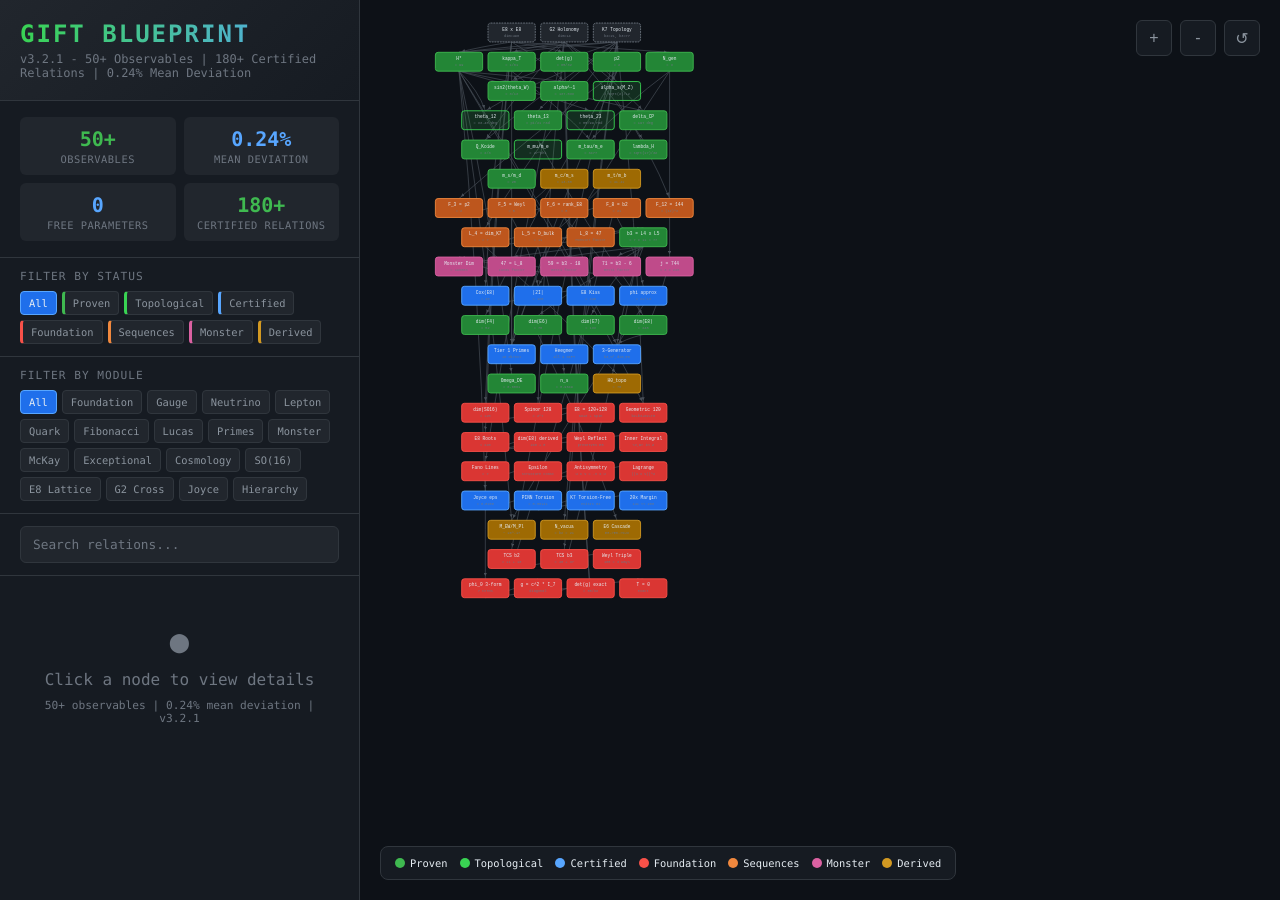
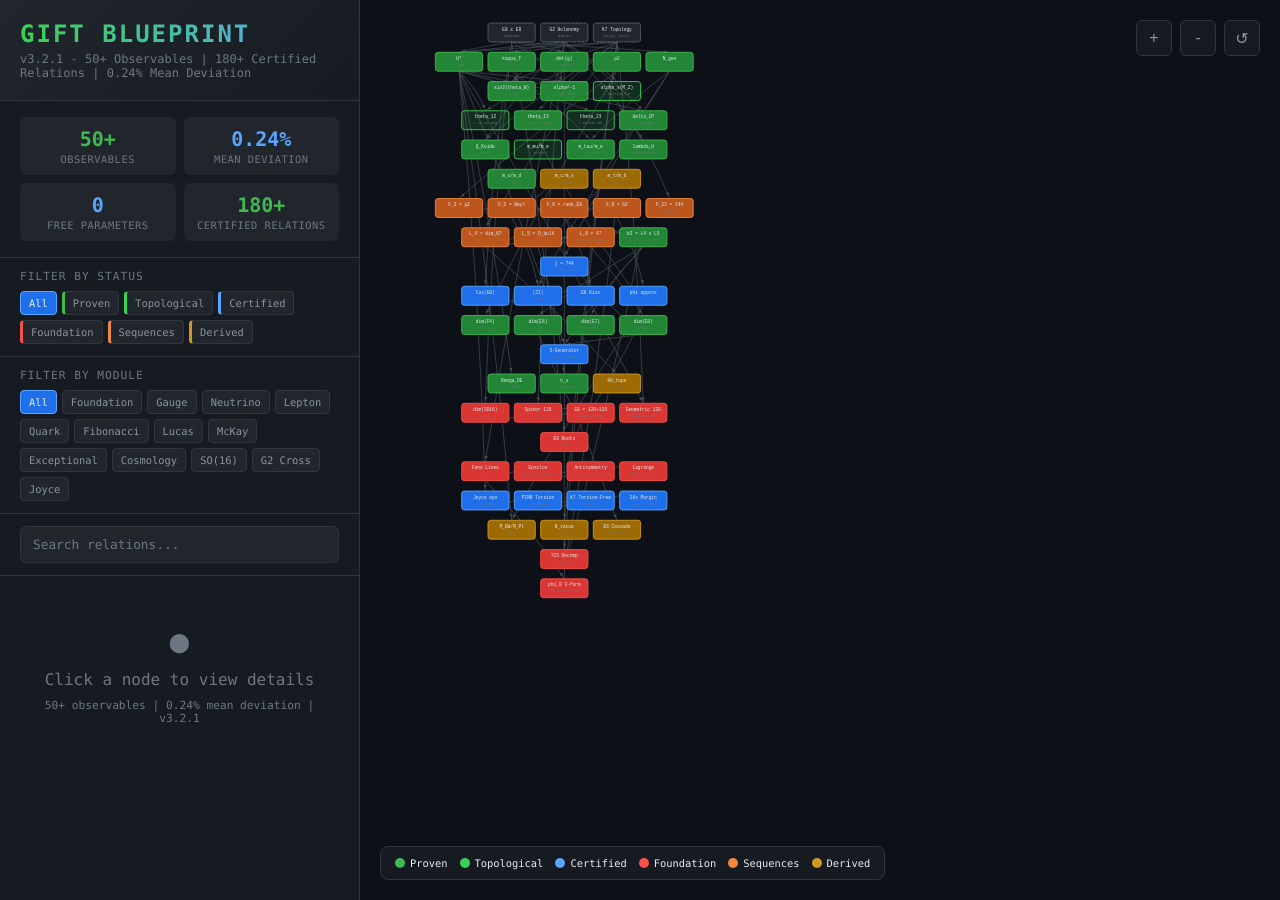
Before and after one commit to gift-framework/core, a Jekyll site: the page home_page/gift_blueprint.html, which Jekyll copies as it is, in a window 1280 px wide. Built offline with Jekyll 4.4.1, drawn with Linux system fonts in a browser that asks for light colours.

Commit message:
refactor: Streamline dependency graph by removing redundancies
Consolidation:
- Monster cluster → single j_invariant node (j = 744 = N_gen × dim_E8)
- E8 Lattice cluster → single e8_roots node (240 roots, Weyl-invariant)
- TCS cluster → single tcs_decomp node (b2=11+10, b3=40+37)
- Metric cluster → single phi0_form node (G2 3-form with induced metric)
- det_exact merged into det_g (redundant representation)

Removed:
- monster_dim, monster_47, monster_59, monster_71 (isolated leaves)
- heegner, tier1_primes (orphan nodes)
- weyl_reflect, inner_integral, e8_dim_derived (leaf nodes)
- weyl_triple, metric_diag, torsion_zero (merged into parent)

Net result: 57 fewer lines, cleaner graph structure

```diff
--- a/home_page/gift_blueprint.html
+++ b/home_page/gift_blueprint.html
@@ -333,7 +333,6 @@
                     <button class="filter-btn" data-status="certified" data-filter="certified">Certified</button>
                     <button class="filter-btn" data-status="foundation" data-filter="foundation">Foundation</button>
                     <button class="filter-btn" data-status="sequence" data-filter="sequence">Sequences</button>
-                    <button class="filter-btn" data-status="monster" data-filter="monster">Monster</button>
                     <button class="filter-btn" data-status="derived" data-filter="derived">Derived</button>
                 </div>
             </div>
@@ -349,16 +348,12 @@
                     <button class="filter-btn" data-filter="quark">Quark</button>
                     <button class="filter-btn" data-filter="fibonacci">Fibonacci</button>
                     <button class="filter-btn" data-filter="lucas">Lucas</button>
-                    <button class="filter-btn" data-filter="primes">Primes</button>
-                    <button class="filter-btn" data-filter="monster">Monster</button>
                     <button class="filter-btn" data-filter="mckay">McKay</button>
                     <button class="filter-btn" data-filter="exceptional">Exceptional</button>
                     <button class="filter-btn" data-filter="cosmology">Cosmology</button>
                     <button class="filter-btn" data-filter="so16">SO(16)</button>
-                    <button class="filter-btn" data-filter="e8lattice">E8 Lattice</button>
                     <button class="filter-btn" data-filter="g2cross">G2 Cross</button>
                     <button class="filter-btn" data-filter="joyce">Joyce</button>
-                    <button class="filter-btn" data-filter="hierarchy">Hierarchy</button>
                 </div>
             </div>
 
@@ -384,7 +379,6 @@
                 <div class="legend-item"><div class="legend-dot certified"></div><span>Certified</span></div>
                 <div class="legend-item"><div class="legend-dot foundation"></div><span>Foundation</span></div>
                 <div class="legend-item"><div class="legend-dot sequence"></div><span>Sequences</span></div>
-                <div class="legend-item"><div class="legend-dot monster"></div><span>Monster</span></div>
                 <div class="legend-item"><div class="legend-dot derived"></div><span>Derived</span></div>
             </div>
 
@@ -482,17 +476,9 @@
                 { id: "b3_lucas", label: "b3 = L4 x L5", sublabel: "= 7 x 11 = 77", layer: 7, status: "proven", sector: "lucas",
                   formula: "b3 = L_4 * L_5 = dim_K7 * D_bulk = 77", predicted: 77, description: "Deep structural relation" },
 
-                // ==================== LAYER 8: MONSTER GROUP ====================
-                { id: "monster_dim", label: "Monster Dim", sublabel: "= 196883", layer: 8, status: "monster", sector: "monster",
-                  formula: "196883 = 47 x 59 x 71 (all GIFT-expressible)", predicted: 196883, description: "Smallest Monster rep" },
-                { id: "monster_47", label: "47 = L_8", sublabel: "Lucas factor", layer: 8, status: "monster", sector: "monster",
-                  formula: "47 = L_8 (Lucas number)", predicted: 47, description: "First Monster factor" },
-                { id: "monster_59", label: "59 = b3 - 18", sublabel: "Betti factor", layer: 8, status: "monster", sector: "monster",
-                  formula: "59 = b3 - L_6 = 77 - 18", predicted: 59, description: "Second Monster factor" },
-                { id: "monster_71", label: "71 = b3 - 6", sublabel: "Betti factor", layer: 8, status: "monster", sector: "monster",
-                  formula: "71 = b3 - 6 = 77 - 6", predicted: 71, description: "Third Monster factor" },
-                { id: "j_invariant", label: "j = 744", sublabel: "= 3 x 248", layer: 8, status: "monster", sector: "monster",
-                  formula: "j_constant = N_gen x dim_E8 = 3 x 248", predicted: 744, description: "j-invariant constant" },
+                // ==================== LAYER 8: MOONSHINE (simplified) ====================
+                { id: "j_invariant", label: "j = 744", sublabel: "= 3 x 248", layer: 8, status: "certified", sector: "moonshine",
+                  formula: "j_constant = N_gen x dim_E8 = 3 x 248", predicted: 744, description: "j-invariant constant term" },
 
                 // ==================== LAYER 9: McKAY CORRESPONDENCE ====================
                 { id: "coxeter_e8", label: "Cox(E8)", sublabel: "= 30", layer: 9, status: "certified", sector: "mckay",
@@ -514,11 +500,7 @@
                 { id: "dim_e8", label: "dim(E8)", sublabel: "= 248", layer: 10, status: "proven", sector: "exceptional",
                   formula: "dim(E8) = rank_E8 x prime_11 = 8 x 31", predicted: 248, description: "E8 dimension" },
 
-                // ==================== LAYER 11: PRIMES ATLAS ====================
-                { id: "tier1_primes", label: "Tier 1 Primes", sublabel: "10 direct", layer: 11, status: "certified", sector: "primes",
-                  formula: "{2,3,5,7,11,13,17,19,31,61} = direct GIFT", predicted: 10, description: "Direct GIFT constant primes" },
-                { id: "heegner", label: "Heegner", sublabel: "All 9 GIFT", layer: 11, status: "certified", sector: "primes",
-                  formula: "{1,2,3,7,11,19,43,67,163} all GIFT-expressible", predicted: 9, description: "Heegner discriminants" },
+                // ==================== LAYER 11: PRIMES ATLAS (simplified) ====================
                 { id: "three_gen", label: "3-Generator", sublabel: "b3,H*,dim_E8", layer: 11, status: "certified", sector: "primes",
                   formula: "All primes < 200 from {77, 99, 248}", predicted: 100, description: "Three-generator theorem" },
 
@@ -540,15 +522,9 @@
                 { id: "geometric_120", label: "Geometric 120", sublabel: "b2+b3+G2+r8", layer: 13, status: "foundation", sector: "so16",
                   formula: "21 + 77 + 14 + 8 = 120 = dim(SO(16))", predicted: 120, description: "Topology encodes gauge bosons" },
 
-                // ==================== LAYER 14: E8 LATTICE (v4.0) ====================
+                // ==================== LAYER 14: E8 LATTICE (v4.0, simplified) ====================
                 { id: "e8_roots", label: "E8 Roots", sublabel: "= 240", layer: 14, status: "foundation", sector: "e8lattice",
-                  formula: "|E8 roots| = 112 (D8) + 128 (half-int) = 240", predicted: 240, description: "E8 root system cardinality" },
-                { id: "e8_dim_derived", label: "dim(E8) derived", sublabel: "240 + 8", layer: 14, status: "foundation", sector: "e8lattice",
-                  formula: "dim(E8) = |roots| + rank = 240 + 8 = 248", predicted: 248, description: "Dimension from root system" },
-                { id: "weyl_reflect", label: "Weyl Reflect", sublabel: "preserves E8", layer: 14, status: "foundation", sector: "e8lattice",
-                  formula: "s_alpha(v) in E8 for alpha,v in E8", description: "Weyl reflection preserves lattice" },
-                { id: "inner_integral", label: "Inner Integral", sublabel: "<v,w> in Z", layer: 14, status: "foundation", sector: "e8lattice",
-                  formula: "For v,w in E8: <v,w> is an integer", description: "E8 inner product integrality" },
+                  formula: "|E8 roots| = 112 (D8) + 128 (half-int) = 240, dim = 240 + 8 = 248", predicted: 240, description: "E8 root system, Weyl-invariant lattice" },
 
                 // ==================== LAYER 15: G2 CROSS PRODUCT (v3.4) ====================
                 { id: "fano_lines", label: "Fano Lines", sublabel: "= 7", layer: 15, status: "foundation", sector: "g2cross",
@@ -578,23 +554,13 @@
                 { id: "e6_cascade", label: "E6 Cascade", sublabel: "E8->E6->SU3", layer: 17, status: "derived", sector: "hierarchy",
                   formula: "E8 -> E6 -> SU(3) breaking cascade", description: "Symmetry breaking chain" },
 
-                // ==================== LAYER 18: TCS CONSTRUCTION (v3.4) ====================
-                { id: "tcs_b2", label: "TCS b2", sublabel: "= 11 + 10", layer: 18, status: "foundation", sector: "tcs",
-                  formula: "b2(K7) = b2(Z+) + b2(Z-) = 11 + 10 = 21", predicted: 21, description: "TCS b2 decomposition" },
-                { id: "tcs_b3", label: "TCS b3", sublabel: "= 40 + 37", layer: 18, status: "foundation", sector: "tcs",
-                  formula: "b3(K7) = b3(Z+) + b3(Z-) = 40 + 37 = 77", predicted: 77, description: "TCS b3 decomposition" },
-                { id: "weyl_triple", label: "Weyl Triple", sublabel: "168 = 3 ways", layer: 18, status: "foundation", sector: "tcs",
-                  formula: "PSL(2,7) = 168 (3 independent derivations)", predicted: 168, description: "Weyl triple identity" },
+                // ==================== LAYER 18: TCS CONSTRUCTION (v3.4, simplified) ====================
+                { id: "tcs_decomp", label: "TCS Decomp", sublabel: "Z+ + Z-", layer: 18, status: "foundation", sector: "tcs",
+                  formula: "b2 = 11+10 = 21, b3 = 40+37 = 77 (TCS gluing)", predicted: 21, description: "Twisted connected sum decomposition" },
 
-                // ==================== LAYER 19: ANALYTICAL METRIC (v3.2) ====================
-                { id: "phi0_form", label: "phi_0 3-form", sublabel: "7 terms", layer: 19, status: "foundation", sector: "metric",
-                  formula: "phi_0 = e^012 + e^034 + e^056 + e^135 - e^146 - e^236 - e^245", description: "Standard G2 3-form" },
-                { id: "metric_diag", label: "g = c^2 * I_7", sublabel: "diagonal", layer: 19, status: "foundation", sector: "metric",
-                  formula: "g_ij = (65/32)^(1/7) * delta_ij", description: "Induced metric is scaled identity" },
-                { id: "det_exact", label: "det(g) exact", sublabel: "= 65/32", layer: 19, status: "foundation", sector: "metric",
-                  formula: "det(g) = 65/32 = 2.03125 exactly", predicted: 2.03125, description: "Determinant from scale factor" },
-                { id: "torsion_zero", label: "T = 0", sublabel: "exact", layer: 19, status: "foundation", sector: "metric",
-                  formula: "d(phi) = 0, d(*phi) = 0 => T = 0", description: "Constant form has zero torsion" },
+                // ==================== LAYER 19: G2 3-FORM (v3.2, simplified) ====================
+                { id: "phi0_form", label: "phi_0 3-form", sublabel: "G2 structure", layer: 19, status: "foundation", sector: "metric",
+                  formula: "phi_0 induces g with det = 65/32, T = 0 (torsion-free)", description: "Standard G2 3-form with induced metric" },
             ];
 
             const edges = [
@@ -642,13 +608,7 @@
                 { source: "lucas_4", target: "b3_lucas" },
                 { source: "lucas_5", target: "b3_lucas" },
 
-                // Monster connections
-                { source: "lucas_8", target: "monster_47" },
-                { source: "b3_lucas", target: "monster_59" },
-                { source: "b3_lucas", target: "monster_71" },
-                { source: "monster_47", target: "monster_dim" },
-                { source: "monster_59", target: "monster_dim" },
-                { source: "monster_71", target: "monster_dim" },
+                // Moonshine connection (simplified)
                 { source: "n_gen", target: "j_invariant" },
                 { source: "dim_e8", target: "j_invariant" },
 
@@ -684,11 +644,9 @@
                 { source: "h_star", target: "geometric_120" },
                 { source: "k7_topology", target: "geometric_120" },
 
-                // E8 Lattice connections (v4.0)
+                // E8 Lattice connection (v4.0, simplified)
                 { source: "e8_structure", target: "e8_roots" },
-                { source: "e8_roots", target: "e8_dim_derived" },
-                { source: "e8_roots", target: "weyl_reflect" },
-                { source: "e8_roots", target: "inner_integral" },
+                { source: "e8_roots", target: "dim_e8" },
 
                 // G2 Cross Product (v3.4)
                 { source: "g2_holonomy", target: "fano_lines" },
@@ -708,43 +666,28 @@
                 { source: "k7_topology", target: "n_vacua" },
                 { source: "dim_e6", target: "e6_cascade" },
 
-                // TCS (v3.4)
-                { source: "k7_topology", target: "tcs_b2" },
-                { source: "k7_topology", target: "tcs_b3" },
-                { source: "tcs_b2", target: "weyl_triple" },
+                // TCS (v3.4, simplified)
+                { source: "k7_topology", target: "tcs_decomp" },
 
-                // Analytical Metric (v3.2)
+                // G2 3-form (v3.2, simplified)
                 { source: "fano_lines", target: "phi0_form" },
-                { source: "phi0_form", target: "metric_diag" },
-                { source: "metric_diag", target: "det_exact" },
-                { source: "phi0_form", target: "torsion_zero" },
-                { source: "det_exact", target: "det_g" },
+                { source: "phi0_form", target: "det_g" },
 
-                // Orphan connections (consolidation)
+                // Additional connections (consolidation)
                 // theta_12 depends on topological structure
                 { source: "h_star", target: "theta_12" },
                 { source: "det_g", target: "theta_12" },
 
-                // m_mu/m_e = 27^phi depends on J3O and golden ratio
+                // m_mu/m_e = 27^phi depends on golden ratio
                 { source: "phi_ratio", target: "m_mu_m_e" },
 
                 // Quark mass ratios depend on structural constants
                 { source: "fib_5", target: "m_c_m_s" },
                 { source: "lucas_5", target: "m_t_m_b" },
 
-                // Tier 1 primes from fundamental GIFT constants
-                { source: "p2", target: "tier1_primes" },
-                { source: "fib_5", target: "tier1_primes" },
-                { source: "fib_6", target: "tier1_primes" },
-                { source: "lucas_5", target: "tier1_primes" },
-                { source: "kappa_t", target: "tier1_primes" },
-
-                // TCS connections to main graph
-                { source: "tcs_b2", target: "fib_8" },
-                { source: "tcs_b3", target: "b3_lucas" },
-
-                // Metric connections to gauge sector
-                { source: "det_exact", target: "alpha_inv" },
+                // TCS connects back to main graph
+                { source: "tcs_decomp", target: "fib_8" },
+                { source: "tcs_decomp", target: "b3_lucas" },
             ];
 
             const svg = d3.select("#graph");
```
